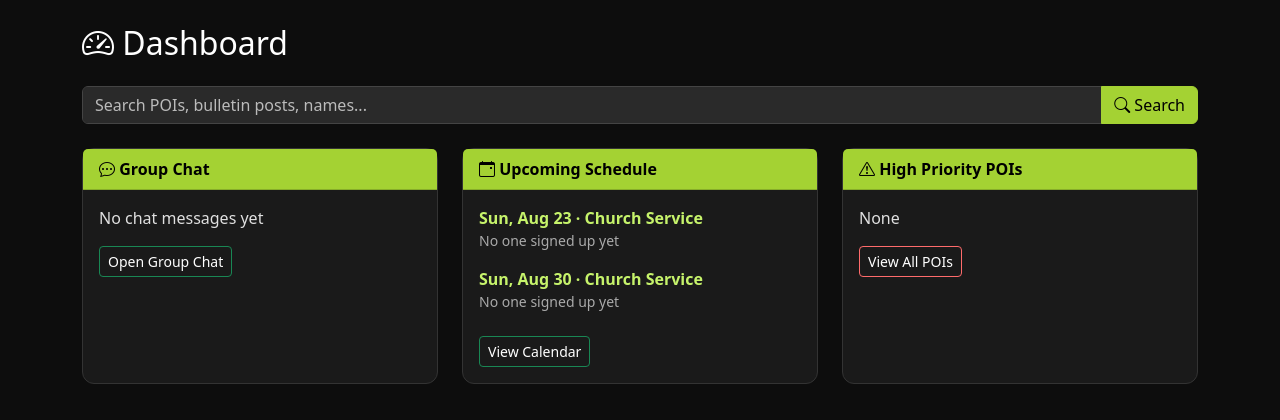
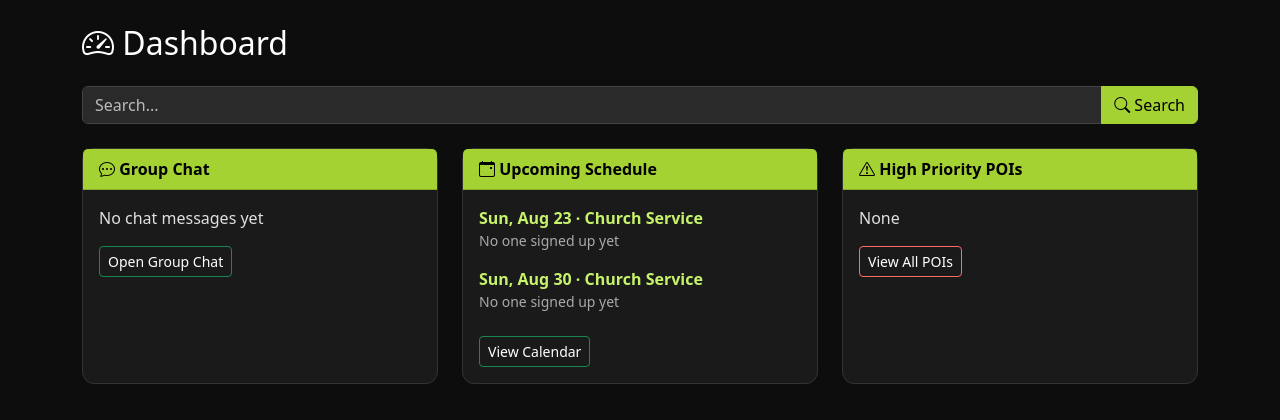
Before and after one commit to amfb98/church-safety-app, a Flask app: page / in a window 1280 px wide. Shown: the part 62-482 px from the top of the page. Run offline with Flask 3, Linux system fonts and the light colour scheme; a user stored in the database is signed in; data comes from the database, SQL or seed files in the repository; data that the repository does not hold is empty.

Commit message:
Update dashboard.html

```diff
--- a/templates/dashboard.html
+++ b/templates/dashboard.html
@@ -7,7 +7,7 @@
 
 <form class="mb-4" method="GET" action="{{ url_for('dashboard') }}">
     <div class="input-group">
-        <input type="text" name="q" class="form-control" placeholder="Search POIs, bulletin posts, names..." value="{{ q or '' }}">
+        <input type="text" name="q" class="form-control" placeholder="Search..." value="{{ q or '' }}">
         <button class="btn btn-primary" type="submit"><i class="bi bi-search"></i> Search</button>
         {% if q %}
         <a href="{{ url_for('dashboard') }}" class="btn btn-outline-secondary">Clear</a>
@@ -34,7 +34,7 @@
             </ul>
             {% endif %}
             {% if search_msgs %}
-            <h6 class="text-muted">Bulletin Board</h6>
+            <h6 class="text-muted">Resource Center</h6>
             <ul class="list-group list-group-flush">
                 {% for m in search_msgs %}
                 <li class="list-group-item px-0">
```
